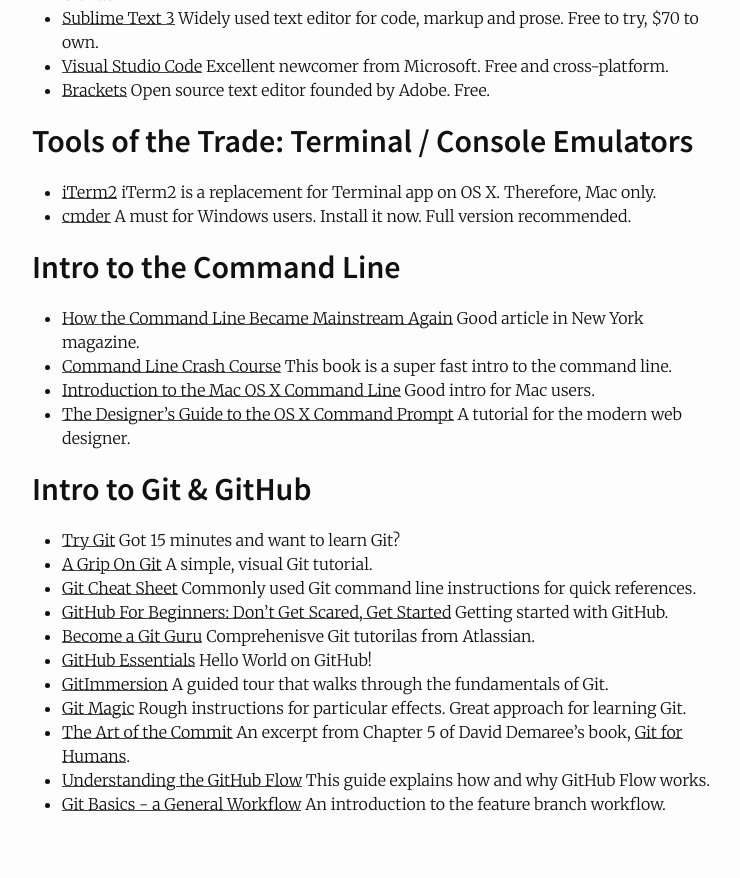
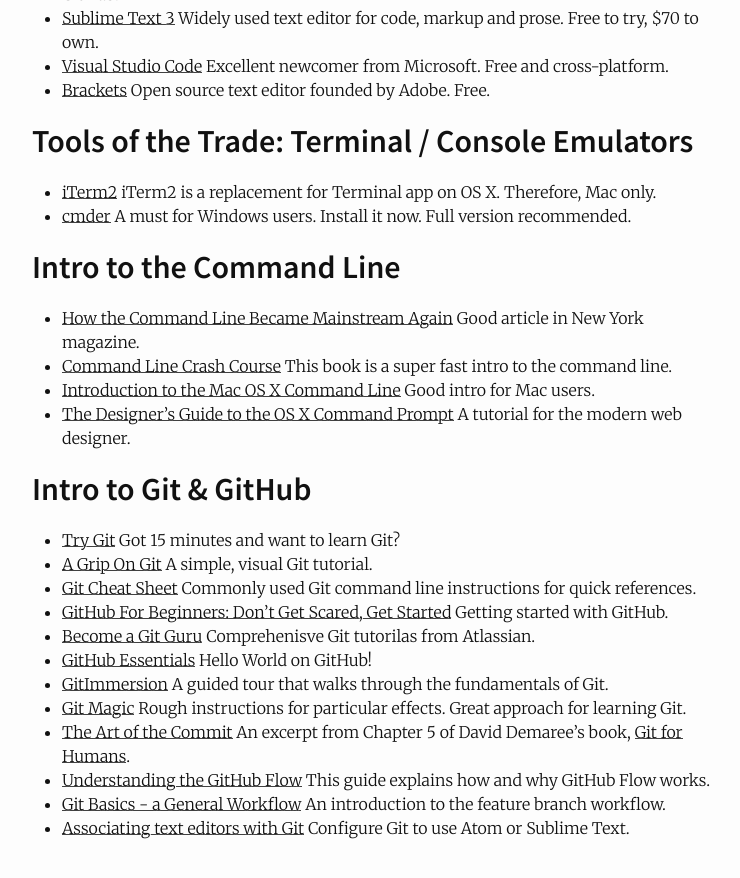
Before and after one commit to betamore/fewd, a Jekyll site: the page built from headstart.md, in a window 1280 px wide and 900 px high, scrolled down 587 px. Shown: the top 878 px of the window, without its empty margins (268-1008 px from the left). Built offline with Jekyll 4.4.1, drawn with Linux system fonts in a browser that asks for light colours.

Commit message:
add link on how to associate text editor with Git

```diff
--- a/headstart.md
+++ b/headstart.md
@@ -46,3 +46,4 @@
 * [The Art of the Commit](http://alistapart.com/article/the-art-of-the-commit) An excerpt from Chapter 5 of David Demaree's book, [Git for Humans](http://abookapart.com/products/git-for-humans).
 * [Understanding the GitHub Flow](https://guides.github.com/introduction/flow/) This guide explains how and why GitHub Flow works.
 * [Git Basics - a General Workflow](http://blackfalcon.roughdraft.io/8428401-git-basics-a-general-workflow) An introduction to the feature branch workflow.
+* [Associating text editors with Git](https://help.github.com/articles/associating-text-editors-with-git/) Configure Git to use Atom or Sublime Text.
```
